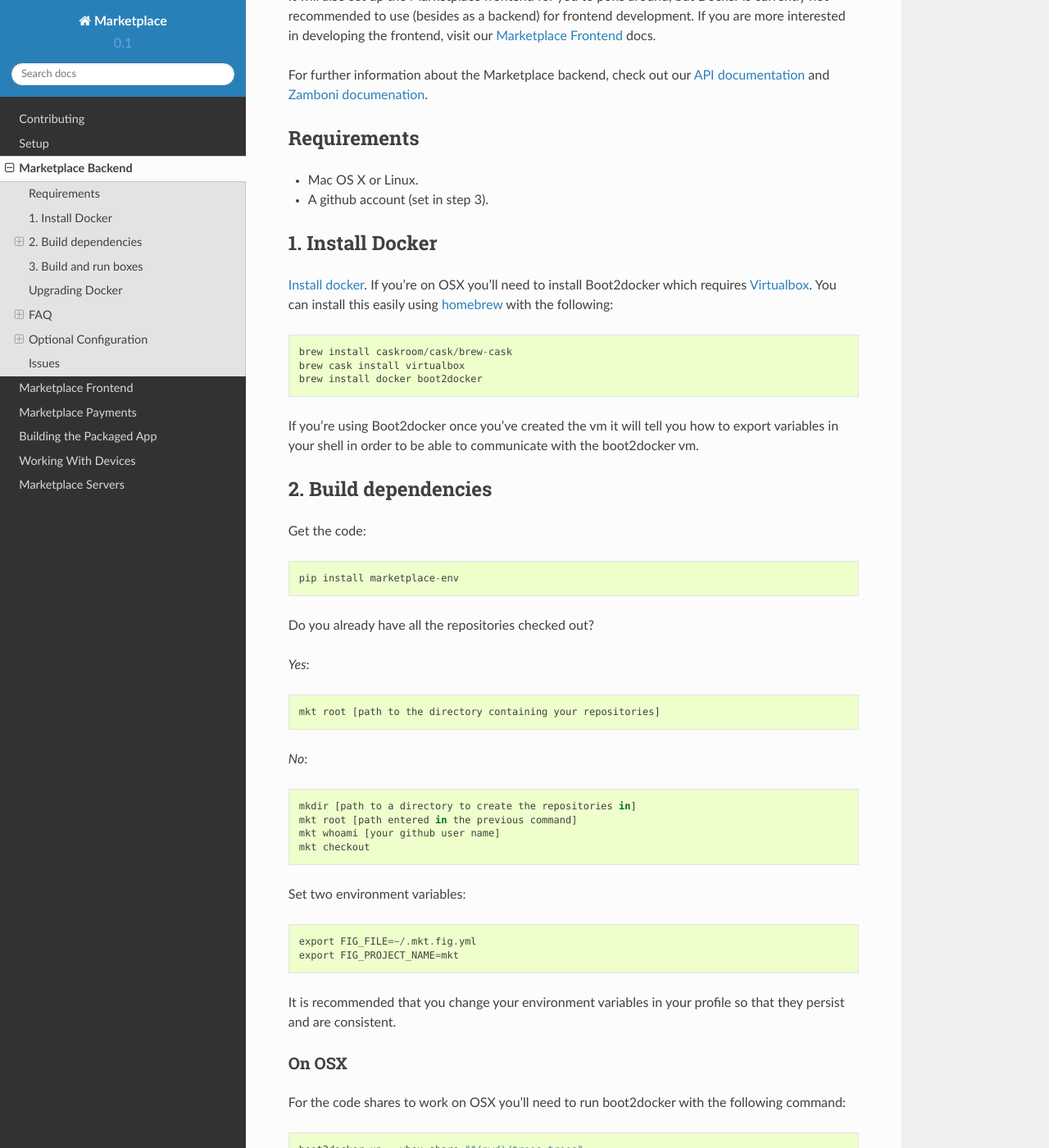
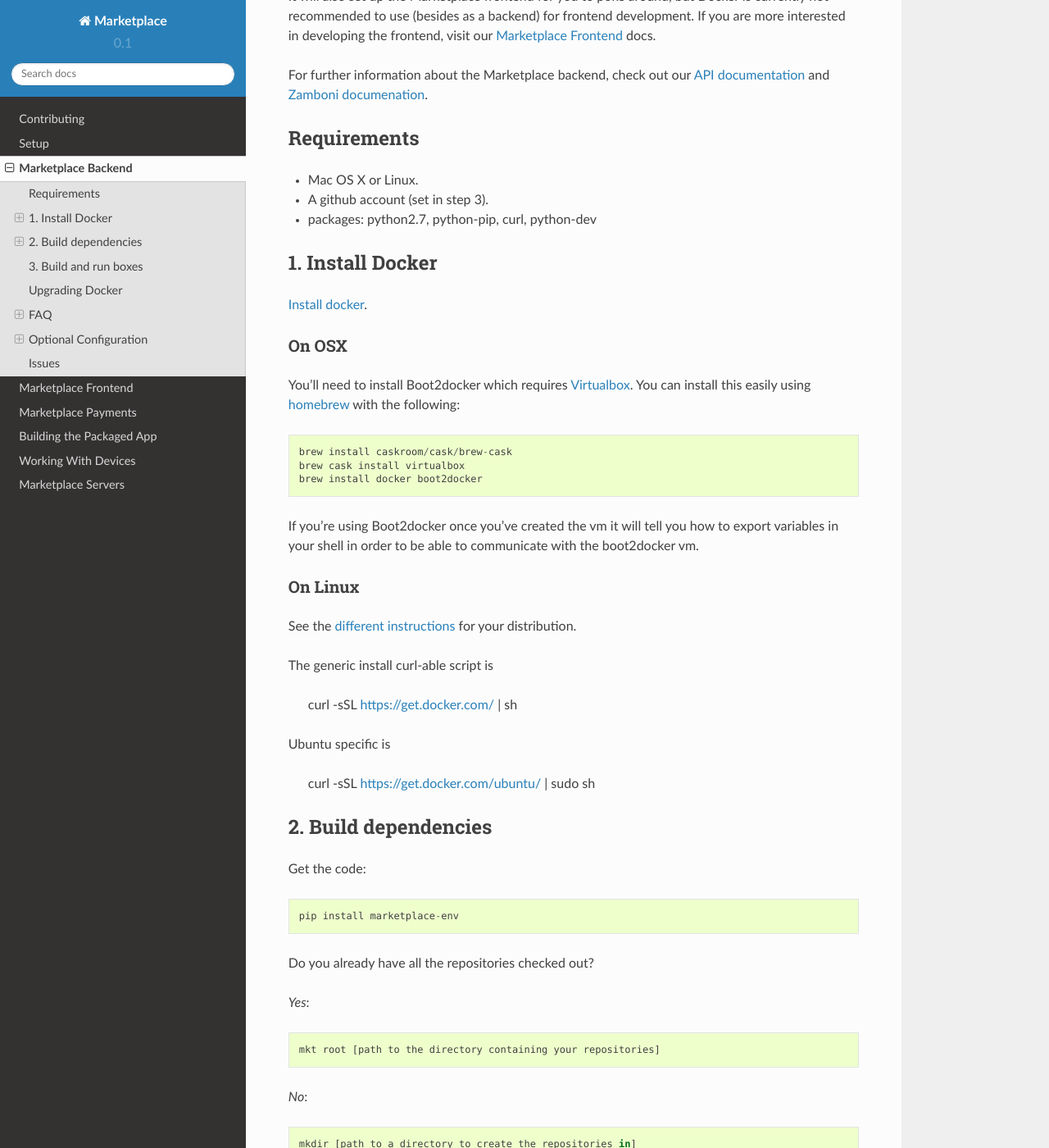
Before and after one commit to mozilla/marketplace-docs, a Sphinx documentation site: the page built from docs/topics/backend.rst, in a window 1280 px wide and 1400 px high, scrolled down 450 px. Shown: the whole window at 82% size. Built offline with Sphinx 7.4.7 and the Read the Docs theme 2.0.0, drawn with Linux system fonts in a browser that asks for light colours.

Commit message:
Added some Linux docker installation instructions

```diff
--- a/docs/topics/backend.rst
+++ b/docs/topics/backend.rst
@@ -28,12 +28,18 @@
 
 * A github account (set in step 3).
 
+* packages: python2.7, python-pip, curl, python-dev
+
 
 1. Install Docker
 -----------------
 
-`Install docker <https://docs.docker.com/installation/>`_. If you're on OSX you'll
-need to install Boot2docker which requires
+`Install docker <https://docs.docker.com/installation/>`_.
+
+On OSX
+~~~~~~
+
+You'll need to install Boot2docker which requires
 `Virtualbox <https://www.virtualbox.org/wiki/Downloads>`_. You can install this
 easily using `homebrew <http://brew.sh/>`_ with the following::
 
@@ -44,6 +50,18 @@
 If you're using Boot2docker once you've created the vm it will tell you how to export
 variables in your shell in order to be able to communicate with the boot2docker vm.
 
+On Linux
+~~~~~~~~
+
+See the `different instructions <https://docs.docker.com/installation/>`_ for your distribution.
+
+The generic install curl-able script is
+
+    curl -sSL https://get.docker.com/ | sh
+
+Ubuntu specific is
+
+    curl -sSL https://get.docker.com/ubuntu/ | sudo sh
 
 2. Build dependencies
 ---------------------
```
